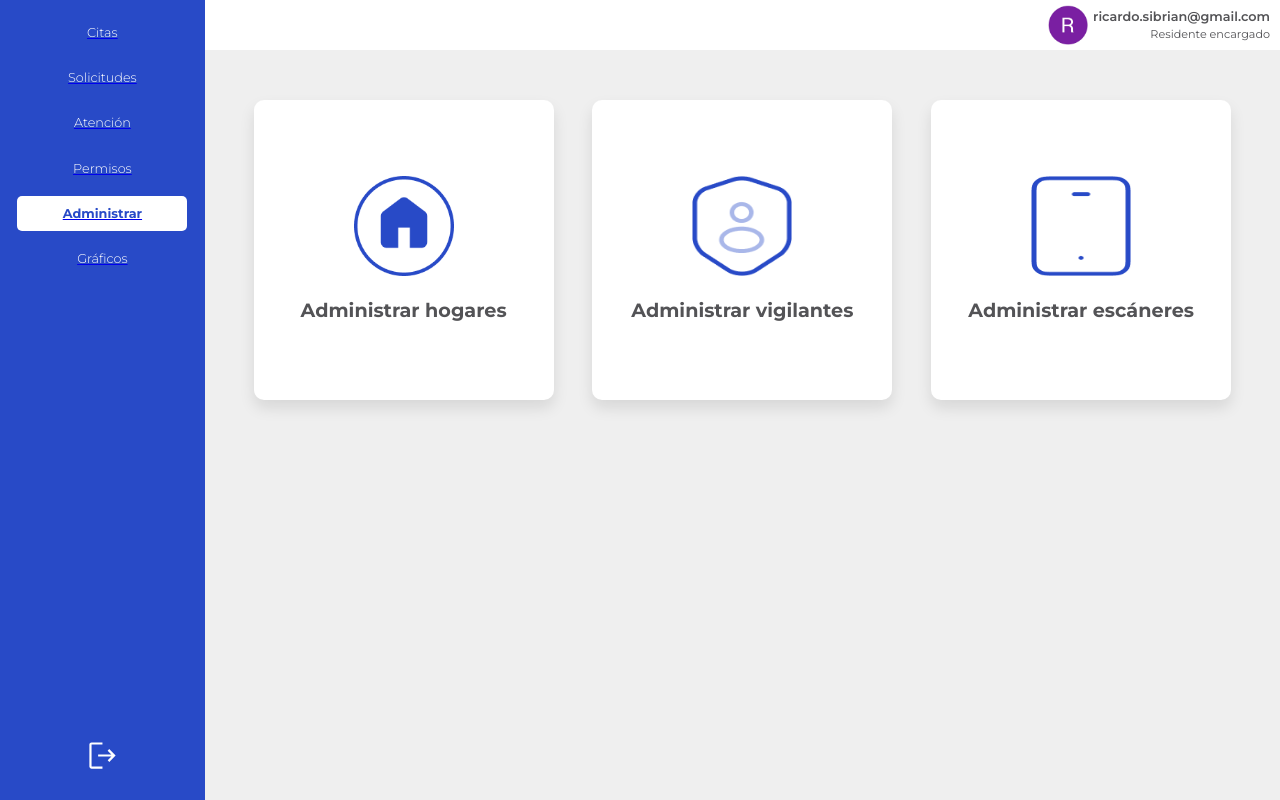
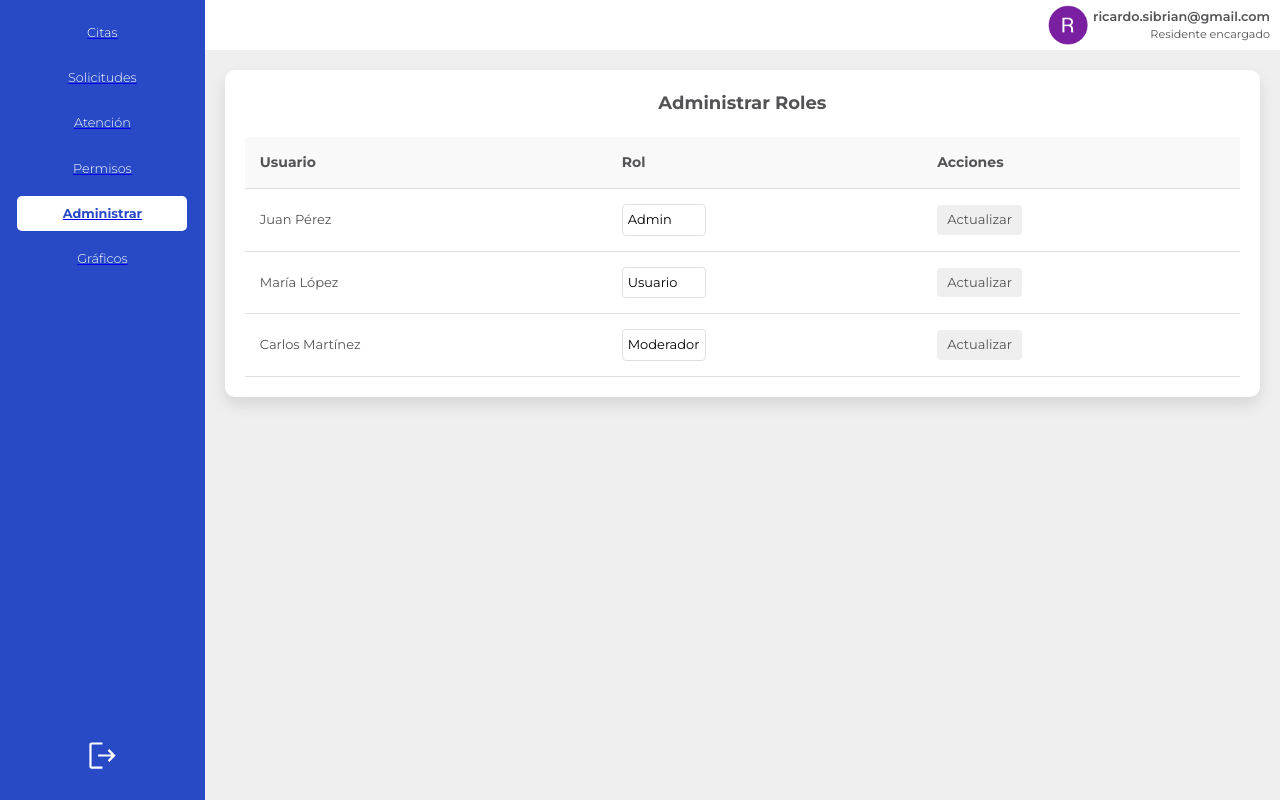
Before and after one commit to ricardosibrian/Taller4-Frontend, a Vue app in the folder my-app/: page /mainView/adminView in a window 1280 px wide. Built offline with nearby package versions, Linux system fonts and the light colour scheme.

Commit message:
Add:Admin roles view

```diff
--- a/my-app/package.json
+++ b/my-app/package.json
@@ -7,6 +7,9 @@
     "build": "vue-cli-service build"
   },
   "dependencies": {
+    "@fortawesome/fontawesome-svg-core": "^6.5.2",
+    "@fortawesome/free-solid-svg-icons": "^6.5.2",
+    "@fortawesome/vue-fontawesome": "^3.0.8",
     "vue": "^3.2.13",
     "vue-router": "^4.0.3",
     "vuetify": "^3.6.1"
--- a/my-app/src/views/AdminView.vue
+++ b/my-app/src/views/AdminView.vue
@@ -1,55 +1,130 @@
 <template>
-  <div class="main-admin">
-      <router-link to="/mainView/adminHouseView" class="card-link"><CardAdmin :src="house" msg="Administrar hogares"></CardAdmin></router-link>
-      <router-link to="/mainView/adminVigilantView" class="card-link"><CardAdmin :src="vigilant" msg="Administrar vigilantes"></CardAdmin></router-link>
-      <router-link to="/mainView/adminScanerView" class="card-link"><CardAdmin :src="scaner" msg="Administrar escáneres"></CardAdmin></router-link>
+  <div class="main-admin-roles">
+    <div class="main-card">
+      <h2>Administrar Roles</h2>
+      <div class="table-container">
+        <table>
+          <thead>
+            <tr>
+              <th>Usuario</th>
+              <th>Rol</th>
+              <th>Acciones</th>
+            </tr>
+          </thead>
+          <tbody>
+            <tr v-for="user in users" :key="user.id">
+              <td>{{ user.nombre }}</td>
+              <td>
+                <select v-model="user.rol">
+                  <option v-for="rol in roles" :key="rol" :value="rol">{{ rol }}</option>
+                </select>
+              </td>
+              <td>
+                <button @click="updateRole(user)" class="update-role">Actualizar</button>
+              </td>
+            </tr>
+          </tbody>
+        </table>
+      </div>
+    </div>
   </div>
 </template>
 
 <script>
-import CardAdmin from '@/components/CardAdmin.vue';
 export default {
-  name: 'AdminView',
-  components:{
-    CardAdmin
-  },
+  name: 'AdminRolesView',
   data() {
     return {
-      house: require('../assets/home.png'),
-      vigilant: require('../assets/vigilant.png'),
-      scaner: require('../assets/scaner.png'),
+      users: [
+        { id: 1, nombre: 'Juan Pérez', rol: 'Admin' },
+        { id: 2, nombre: 'María López', rol: 'Usuario' },
+        { id: 3, nombre: 'Carlos Martínez', rol: 'Moderador' },
+      ],
+      roles: ['Admin', 'Usuario', 'Moderador'],
     };
   },
-}
+  methods: {
+    updateRole(user) {
+      // Lógica para actualizar el rol del usuario
+      console.log(`Rol de ${user.nombre} actualizado a ${user.rol}`);
+    },
+  },
+};
 </script>
 
 <style scoped>
+@import url('../styles.css');
 
-  .grCard{
-    margin-top: 0;
+.main-admin-roles {
+  padding: 20px;
+}
+.main-card {
+  background: #ffffff;
+  border-radius: 10px;
+  box-shadow: 0px 8px 15px rgba(0, 0, 0, 0.1);
+  padding: 20px;
+}
 
-  }
+.table-container {
+  margin-top: 20px;
+  overflow-x: auto;
+}
 
-  .main-admin{
-    text-align: center;
-    margin-top: 30px;
-    display: flex;
-    flex-direction: row;
-    flex-wrap: wrap;
-    justify-content: space-evenly;
-    align-items: start;
-    gap: 10px;
-    padding: 20px;
-  }
+h2 {
+  color: var(--title-color);
+  font-size: 18px;
+  font-family: var(--primary-font);
+}
 
-  .card-link {
+table {
+  width: 100%;
+  border-collapse: collapse;
+  box-shadow: 0px 0px 5px rgba(0, 0, 0, 0.1);
+}
+
+thead {
+  background-color: #f4f4f4;
+}
+
+.table-container {
+  width: 100%;
+  border-collapse: collapse;
+  color: var(--title-color);
+  font-family: var(--primary-font);
+}
+
+.table-container th,
+.table-container td {
+  padding: 15px;
+  text-align: left;
+  border-bottom: 1px solid #e0e0e0;
+}
+
+.table-container th {
+  background-color: #f9f9f9;
+  font-size: 14px;
+}
+
+.table-container td {
+  font-size: 13px;
+}
+
+.update-role {
+  background-color: var(--bg-color);
+  color: var(--title-color);
+  padding: 5px 10px;
+  border: none;
+  border-radius: 4px;
   cursor: pointer;
-  transition: transform 0.3s;
-  text-decoration: none;
-  }
+}
 
-  .card-link:hover {
-    transform: scale(1.02);
-  }
+.update-role:hover {
+  background-color: #e0e1e5;
+}
 
+select {
+  padding: 5px;
+  border: 1px solid #e0e0e0;
+  border-radius: 4px;
+}
 </style>
--- a/my-app/src/views/RequestAppointmentView.vue
+++ b/my-app/src/views/RequestAppointmentView.vue
@@ -18,7 +18,8 @@
               <td>{{ solicitud.email }}</td>
               <td>{{ solicitud.razon }}</td>
               <td>
-                <button @click="openModal()" class="admin-home">Administrar</button>
+                <span @click="openModal()" class="icon-action">✔️</span>
+                <span @click="rejectSolicitud(solicitud.id)" class="icon-action">❌</span>
               </td>
             </tr>
           </tbody>
@@ -52,6 +53,9 @@ export default {
   methods: {
     openModal() {
       this.modalVisible = true;
+    },
+    rejectSolicitud(id) {
+      this.solicitudes = this.solicitudes.filter(solicitud => solicitud.id !== id);
     },
     handleAddMember() {
       this.modalVisible = false;
@@ -117,16 +121,21 @@ thead {
   font-size: 13px;
 }
 
-.admin-home {
-  background-color: var(--bg-color);
-  color: var(--title-color);
-  padding: 5px 10px;
-  border: none;
-  border-radius: 4px;
+.icon-action {
+  font-size: 20px;
   cursor: pointer;
+  margin-right: 10px;
 }
 
-.admin-home:hover {
-  background-color: #e0e1e5;
+.icon-action:hover {
+  color: #007BFF;
+}
+
+.icon-action:nth-child(1) {
+  color: green;
+}
+
+.icon-action:nth-child(2) {
+  color: red;
 }
 </style>
```
Also changed, not shown: 1 other file (tests, documents, lock files or other folders).
